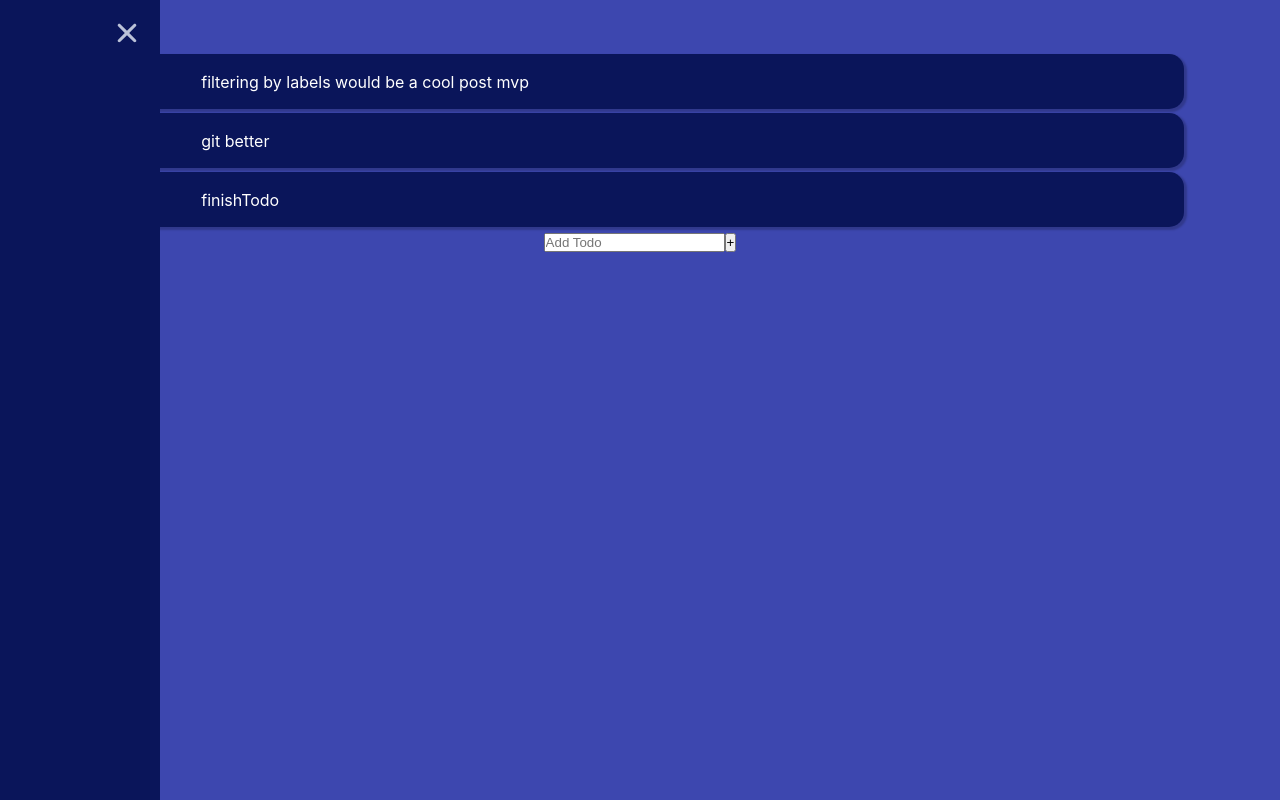
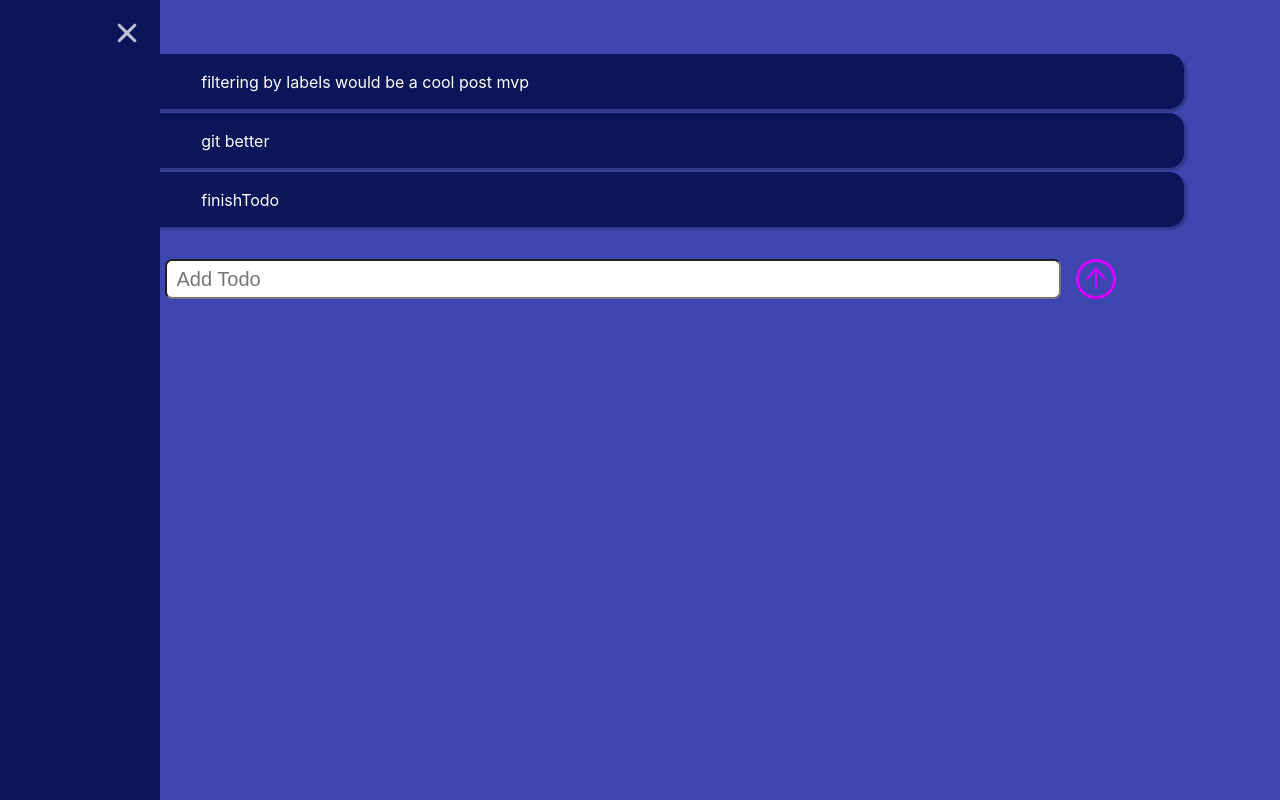
Before and after one commit to yeezick/react-todo, a React (Create React App) app: page / in a window 1280 px wide. Built offline with nearby package versions, Linux system fonts and the light colour scheme.

Commit message:
updating add todo styling with proportionate sizing and hover,active state styling also reorganizing todo component

```diff
--- /dev/null
+++ b/src/components/todo/AddTodo.css
@@ -0,0 +1,36 @@
+.addTodo_parent {
+  margin-top: 2rem;
+}
+.addTodo_input {
+  border-radius: 7px;
+  font-size: 20px;
+  height: 40px;
+  margin-right: 15px;
+  padding: 0 10px;
+  width: 70vw;
+}
+
+.addTodo_form {
+  display: flex;
+  align-items: center;
+  justify-content: center;
+}
+.addTodo_button {
+  background-color: transparent;
+  border-radius: 50%;
+  border: 3px solid #d103fc;
+  color: #d103fc;
+  height: 40px;
+  width: 40px;
+  transition: all 0.25s;
+}
+.addTodo_button:hover {
+  color: lightgray;
+  background-color: #9700b5;
+  border-color: #9600b5;
+  box-shadow: 2px 2px 2px 2px rgba(0, 0, 0, 0.2);
+}
+.addTodo_button:active {
+  color: white;
+  transform: scale(0.9);
+}
--- a/src/components/todo/AddTodo.jsx
+++ b/src/components/todo/AddTodo.jsx
@@ -1,4 +1,6 @@
 import { useState } from "react";
+import { AiOutlineArrowUp } from "react-icons/ai";
+import "./AddTodo.css";
 
 const AddTodo = ({ setDefaultList }) => {
   const [newTodo, setNewTodo] = useState({
@@ -20,9 +22,10 @@ const AddTodo = ({ setDefaultList }) => {
   };
 
   return (
-    <div>
-      <form onSubmit={handleNewTodo}>
+    <div className="addTodo_parent">
+      <form onSubmit={handleNewTodo} className="addTodo_form">
         <input
+          className="addTodo_input"
           type="text"
           placeholder="Add Todo"
           value={newTodo.description}
@@ -32,7 +35,9 @@ const AddTodo = ({ setDefaultList }) => {
             })
           }
         />
-        <button> + </button>
+        <button className="addTodo_button">
+          <AiOutlineArrowUp size={30} />
+        </button>
       </form>
     </div>
   );
--- a/src/components/todo/Todo.jsx
+++ b/src/components/todo/Todo.jsx
@@ -36,21 +36,6 @@ const TodoItem = ({ item, defaultList, setDefaultList }) => {
     </div>
   );
 };
-
-const Todo = ({ defaultList, setDefaultList, name }) => {
-  return (
-    <>
-      <TodoList
-        defaultList={defaultList}
-        setDefaultList={setDefaultList}
-        name={name}
-      />
-      <AddTodo setDefaultList={setDefaultList} />
-    </>
-  );
-};
-
-// most likely can consolidate this component to be flexible enough to be used for both lists
 
 // this component is responsible for rendering the appropriate list depending on which list the user is trying to access
 // - should i pass down the label of the list as a prop?
@@ -94,4 +79,17 @@ const TodoList = ({ defaultList, setDefaultList, name }) => {
     </>
   );
 };
+
+const Todo = ({ defaultList, setDefaultList, name }) => {
+  return (
+    <>
+      <TodoList
+        defaultList={defaultList}
+        setDefaultList={setDefaultList}
+        name={name}
+      />
+      <AddTodo setDefaultList={setDefaultList} />
+    </>
+  );
+};
 export default Todo;
```
